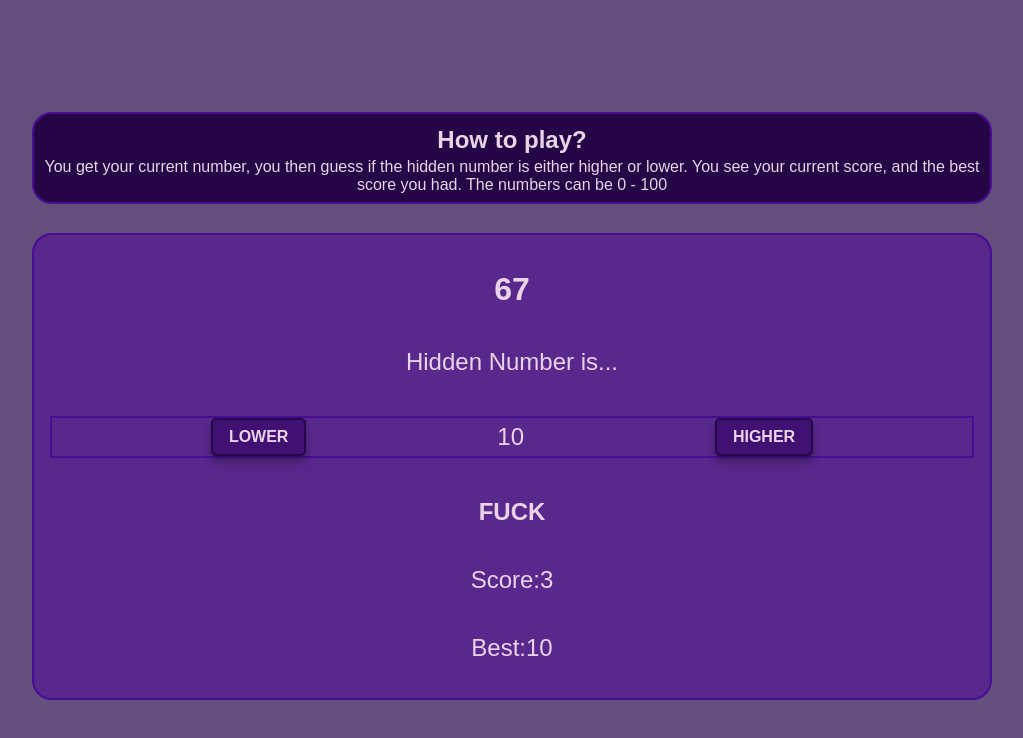
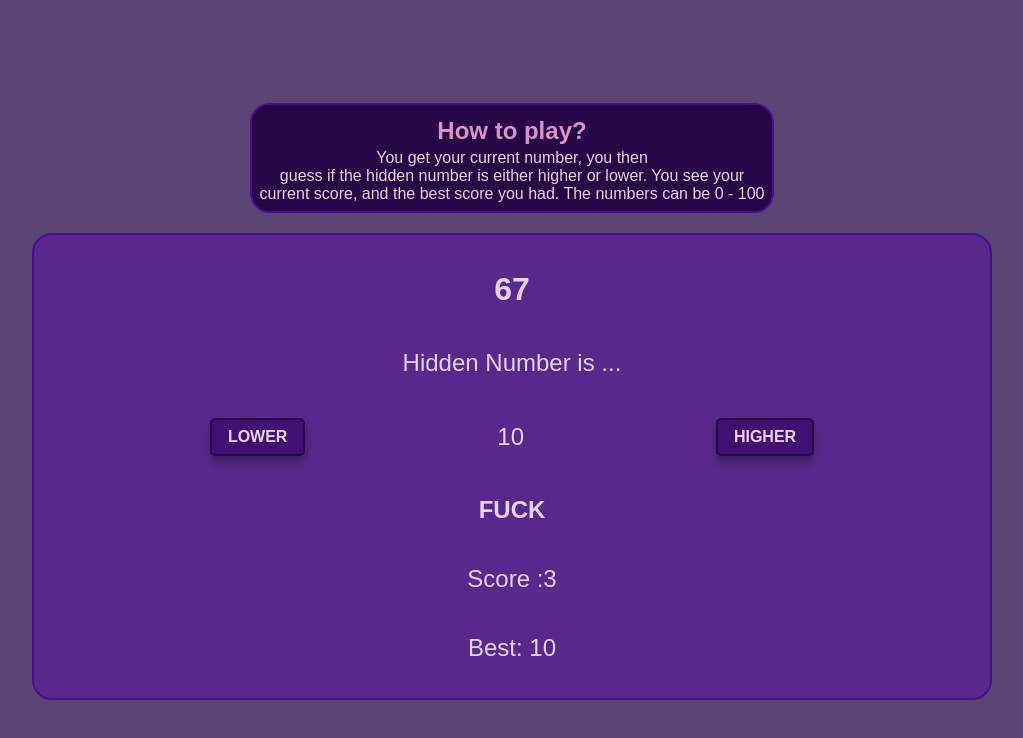
Before and after one commit to nicew1300/higher-lower, a website built with webpack: page src/template.html in a window 1280 px wide. Shown: the whole page, without its empty margins (128-1151 px from the left). Built offline with nearby package versions, Linux system fonts and the light colour scheme.

Commit message:
Made it so that the site now renders completely through the renderSite() function

```diff
--- a/src/modules/dom.js
+++ b/src/modules/dom.js
@@ -2,7 +2,7 @@
 
 function makeEle(tag, className, textContent) {
   const ele = document.createElement(tag);
-  ele.classList.add(className);
+  if (className != '') ele.classList.add(className);
   ele.textContent = textContent;
   return ele;
 }
@@ -42,7 +42,19 @@
 
   body.appendChild(wrapper);
   appendChildren(wrapper, header, gameBoardDiv);
-  header.appendChild(span);
+  appendChildren(header, howTitleDiv, tutorialDiv);
+  appendChildren(
+    gameBoardDiv,
+    currentNumberDiv,
+    anticipationDiv,
+    buttonsDiv,
+    resultDiv,
+    scoreDiv,
+    bestDiv,
+  );
+  appendChildren(buttonsDiv, lowerButton, hiddenNumber, higherButton);
+
+  console.log('hi lol');
 }
 
 export { renderSite };
--- a/src/styles/global.css
+++ b/src/styles/global.css
@@ -10,8 +10,8 @@
   place-items: center;
   font-family: 'Poppins', sans-serif;
   font-size: 1.5rem;
-  color: #ebd3e5;
-  background-color: #644e7b;
+  color: #e6d3eb;
+  background-color: #5b4474;
 }
 
 .wrapper {
@@ -51,7 +51,7 @@
 
 .how-title {
   font-size: 1.5rem;
-  color: #ebd3e5;
+  color: #dc91ca;
   font-weight: bolder;
   padding: 0.25rem;
 }
@@ -60,7 +60,6 @@
   display: flex;
   width: 100%;
   gap: 2rem;
-  border: 2px solid #470d93;
   justify-content: space-evenly;
   align-items: center;
 }
--- a/src/template.html
+++ b/src/template.html
@@ -5,31 +5,5 @@
     <meta name="viewport" content="width=device-width, initial-scale=1.0" />
     <title>Higher or Lower???</title>
   </head>
-  <body>
-    <div class="wrapper">
-      <header>
-        <div class="how-title">How to play?</div>
-        <div class="tutorial"> You get your current number, you then
-        guess if the hidden number is either higher or lower. You see your current score, and the best score you had. The numbers can be 0 - 100</div>
-      </header>
-
-      <div class="game-board">
-
-        <div class="current-number">67</div>
-
-        <div>Hidden Number is...</div>
-
-        <div class="buttons-div">
-          <button class="lower">LOWER</button>
-           <div class="hidden-number">10</div>
-          <button class="higher">HIGHER</button>
-        </div>
-
-        <div class="result">FUCK</div>
-
-        <div class="score">Score:3</div>
-
-        <div class="best">Best:10</div>
-      </div>
-  </body>
+  <body></body>
 </html>
```
